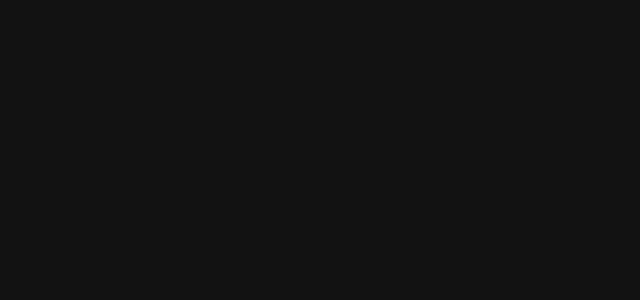
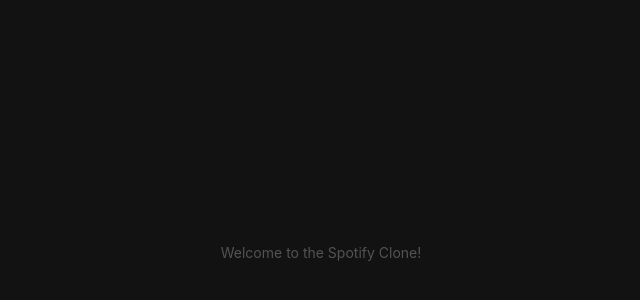
Before and after one commit to alyson1907/spotify-clone, a React (Create React App) app: page / in a window 1280 px wide. Shown: the part 148-448 px from the top of the page, without its empty margins (319-959 px from the left). Built offline with nearby package versions, Linux system fonts and the light colour scheme; a web font is replaced by a local one.

Commit message:
Added BrowserRouter and standard text sizes

```diff
--- a/package.json
+++ b/package.json
@@ -13,6 +13,7 @@
     "node-sass": "^4.14.1",
     "react": "^17.0.1",
     "react-dom": "^17.0.1",
+    "react-router-dom": "^5.2.0",
     "react-scripts": "4.0.1",
     "typescript": "^4.1.3",
     "web-vitals": "^0.2.4"
@@ -40,5 +41,8 @@
       "last 1 firefox version",
       "last 1 safari version"
     ]
+  },
+  "devDependencies": {
+    "@types/react-router-dom": "^5.1.6"
   }
 }
--- a/src/containers/Home.tsx
+++ b/src/containers/Home.tsx
@@ -3,9 +3,8 @@ import './styles/Home.scss'
 
 const Home:React.FC = () => {
   return (
-    <div className='App'>
-      <header className='App-header'>
-      </header>
+    <div className='Home'>
+      <p>Welcome to the Spotify Clone!</p>
     </div>
   )
 }
--- a/src/containers/styles/Home.scss
+++ b/src/containers/styles/Home.scss
@@ -1,11 +1,8 @@
 @import '../../theme.scss';
 
-.App {
+.Home {
   text-align: center;
-}
-
-.App-header {
-  background-color: $backgroundSecondary;
+  background-color: $backgroundDark;
   min-height: 100vh;
   display: flex;
   flex-direction: column;
@@ -14,7 +11,3 @@
   font-size: calc(10px + 2vmin);
   color: white;
 }
-
-.App-link {
-  color: #61dafb;
-}
--- a/src/index.scss
+++ b/src/index.scss
@@ -1,10 +1,40 @@
 @import url(//db.onlinewebfonts.com/c/01173b246d9d9ea808ea75a26b3b61bb?family=Circular+Spotify+Tx+T+Black);
+@import './theme.scss';
+
+
 body {
   margin: 0;
+  padding: 0;
   font-family: 'Circular Spotify Tx T Black', -apple-system, BlinkMacSystemFont, 'Segoe UI', 'Roboto', 'Oxygen',
     'Ubuntu', 'Cantarell', 'Fira Sans', 'Droid Sans', 'Helvetica Neue', sans-serif;
   -webkit-font-smoothing: antialiased;
   -moz-osx-font-smoothing: grayscale;
+  box-sizing: border-box;
+}
+
+p {
+  font-size: 14px;
+  color: $secondary;
+}
+
+h4 {
+  font-size: 16px;
+  color: $secondary;
+}
+
+h3 {
+  font-size: 16px;
+  color: $secondary;
+}
+
+h2 {
+  font-size: 24px;
+  color: $secondary;
+}
+
+h1 {
+  font-size: 32px;
+  color: $secondary;
 }
 
 code {
--- a/src/index.tsx
+++ b/src/index.tsx
@@ -1,12 +1,18 @@
 import React from 'react'
 import ReactDOM from 'react-dom'
 import './index.scss'
-import App from './containers/Home'
+import Home from './containers/Home'
+import { BrowserRouter, Switch, Route } from 'react-router-dom'
+
 import reportWebVitals from './reportWebVitals'
 
 ReactDOM.render(
   <React.StrictMode>
-    <App />
+    <BrowserRouter>
+      <Route exact path='/'>
+        <Home />
+      </Route>
+    </BrowserRouter>
   </React.StrictMode>,
   document.getElementById('root')
 )
--- a/src/theme.scss
+++ b/src/theme.scss
@@ -1,5 +1,7 @@
 $primary: #1db954;
-$secondary: #b3b3b3;
-$tertiary: #535353;
-$backgroundPrimary: #212121;
-$backgroundSecondary: #121212;
+$secondary: #535353;
+$fontDark: #b3b3b3;
+$fontLight: #fff;
+$backgroundDark: #121212;
+$backgroundDarker: #000;
+$backgroundLight: #212121;
```
Also changed, not shown: 1 other file (tests, documents, lock files or other folders).
